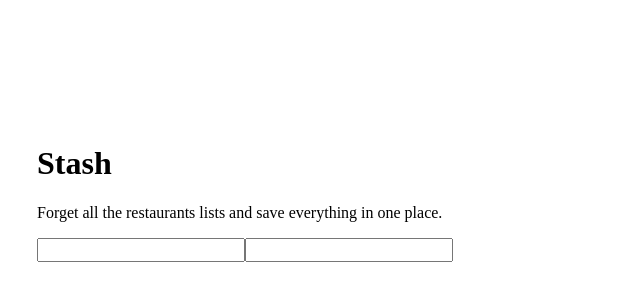
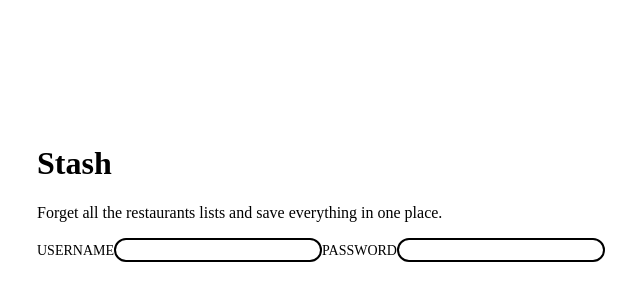
Before and after one commit to adtm/restaurant-stash, a React app in the folder packages/client/: page / in a window 1280 px wide. Shown: the part 56-356 px from the top of the page, without its empty margins (143-783 px from the left). Built offline with nearby package versions, Linux system fonts and the light colour scheme.

Commit message:
feat(): Configure Webpack for HMR, Home component with TSLint

```diff
--- a/package.json
+++ b/package.json
@@ -1,5 +1,5 @@
 {
-	"devDependencies": {
-		"lerna": "^2.9.0"
-	}
+  "devDependencies": {
+    "lerna": "^2.9.0"
+  }
 }
--- a/packages/client/public/index.html
+++ b/packages/client/public/index.html
@@ -6,14 +6,10 @@
     <meta name="viewport" content="width=device-width, initial-scale=1.0">
     <meta http-equiv="X-UA-Compatible" content="ie=edge">
     <title>Hello World</title>
-
-    <script src="../node_modules/react/umd/react.development.js"></script>
-    <script src="../node_modules/react-dom/umd/react-dom.development.js"></script>
   </head>
 
   <body>
     <div id="root"></div>
-    <script src="../dist/bundle.js"></script>
   </body>
 
 </html>
--- a/packages/client/src/pages/Home.tsx
+++ b/packages/client/src/pages/Home.tsx
@@ -1,12 +1,15 @@
 import * as React from "react";
+import { Input } from "./home/Input";
 
-interface IState {
-  username: string;
-  password: string;
-}
+const initialState = {
+  password: "",
+  username: "",
+};
+type State = Readonly<typeof initialState>;
 
-export default class Home extends React.Component<{}, IState> {
-  public state = { username: "", password: "" };
+export default class Home extends React.Component<object, State> {
+  public readonly state: State = initialState;
+
   public render() {
     const { username, password } = this.state;
     return (
@@ -18,13 +21,15 @@ export default class Home extends React.Component<{}, IState> {
           </p>
         </section>
         <section>
-          <input
+          <Input
             value={username}
+            title="username"
             onChange={this.onUsernameChange}
             type="text"
           />
-          <input
+          <Input
             value={password}
+            title="password"
             onChange={this.onPasswordChange}
             type="password"
           />
@@ -32,6 +37,7 @@ export default class Home extends React.Component<{}, IState> {
       </div>
     );
   }
+
   private onUsernameChange = (event: { target: HTMLInputElement }) =>
     this.setState({ username: event.target.value });
 
--- /dev/null
+++ b/packages/client/src/pages/home/Input.tsx
@@ -0,0 +1,31 @@
+import * as React from "react";
+import styled from "styled-components";
+
+const StyledInput = styled.input`
+  border: 2px solid #000;
+  border-radius: 30px;
+`;
+
+const StyledTitle = styled.span`
+  font-size: 14px;
+  text-transform: uppercase;
+`;
+
+type Props = {
+  value: string;
+  type: string;
+  title?: string;
+  onChange(event: { target: HTMLInputElement }): void;
+};
+
+export const Input: React.SFC<Props> = ({
+  value,
+  type,
+  title,
+  onChange,
+}: Props) => (
+  <label>
+    <StyledTitle>{title}</StyledTitle>
+    <StyledInput value={value} type={type} onChange={onChange} />
+  </label>
+);
--- a/packages/client/tsconfig.json
+++ b/packages/client/tsconfig.json
@@ -7,5 +7,5 @@
     "target": "es5",
     "jsx": "react"
   },
-  "include": ["./src/**/*"]
+  "include": ["src/**/*"]
 }
--- a/packages/client/tslint.json
+++ b/packages/client/tslint.json
@@ -7,6 +7,8 @@
     "tslint-config-prettier"
   ],
   "jsRules": {},
-  "rules": {},
+  "rules": {
+    "interface-over-type-literal": false
+  },
   "rulesDirectory": []
 }
--- a/packages/client/webpack.config.js
+++ b/packages/client/webpack.config.js
@@ -1,4 +1,5 @@
 const path = require("path");
+const HtmlWebpackPlugin = require("html-webpack-plugin");
 
 module.exports = {
   entry: "./src/index.tsx",
@@ -9,6 +10,7 @@ module.exports = {
   resolve: {
     extensions: [".js", ".jsx", ".ts", ".tsx"],
   },
+  // devtool: "source-map",
   module: {
     rules: [
       {
@@ -19,10 +21,21 @@ module.exports = {
         test: /\.css$/,
         use: ["style-loader", "css-loader"],
       },
+      // {
+      //   enforce: "pre",
+      //   test: /\.js$/,
+      //   use: "source-map-loader",
+      // },
     ],
   },
-  externals: {
-    react: "React",
-    "react-dom": "ReactDOM",
-  },
+  plugins: [
+    new HtmlWebpackPlugin({
+      filename: "index.html",
+      template: "public/index.html",
+    }),
+  ],
+  // externals: {
+  //   react: "React",
+  //   "react-dom": "ReactDOM",
+  // },
 };
```
Also changed, not shown: packages/client/package.json (+6 -4 lines), 1 other file (tests, documents, lock files or other folders).
